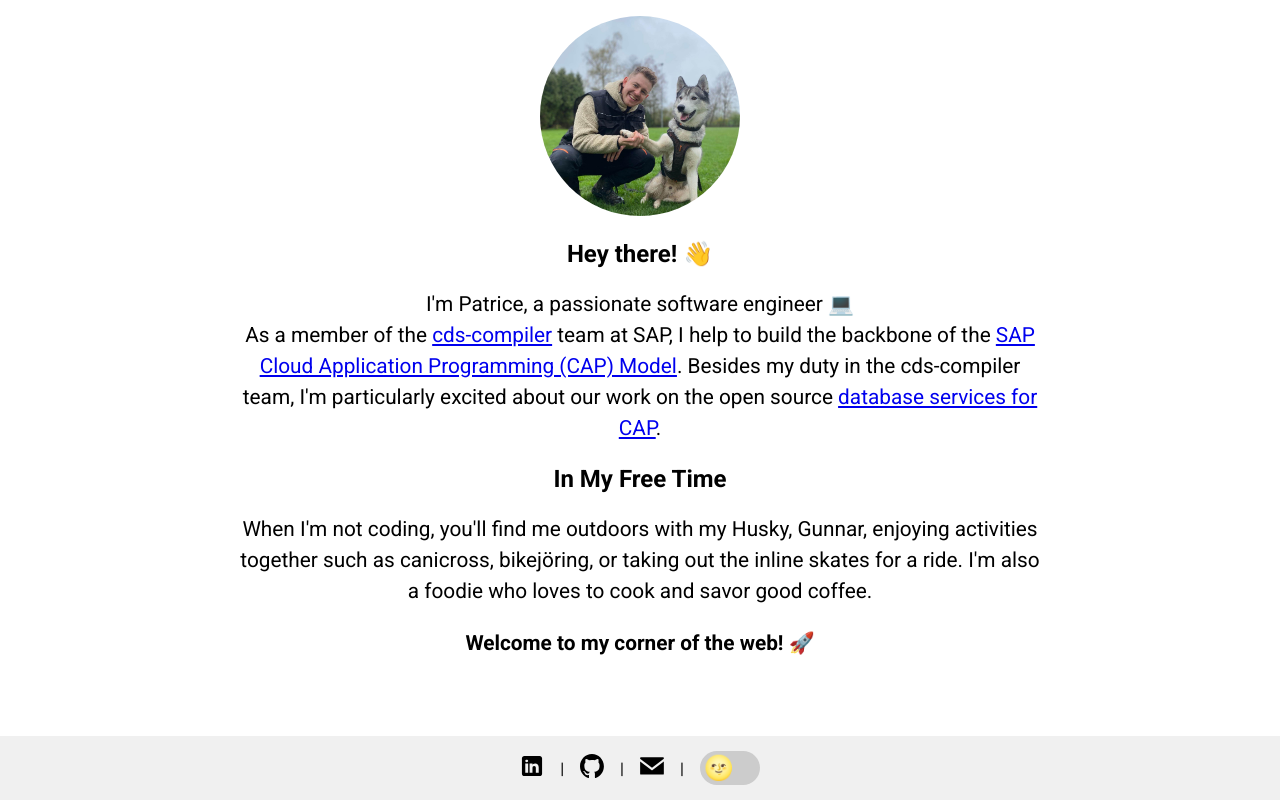
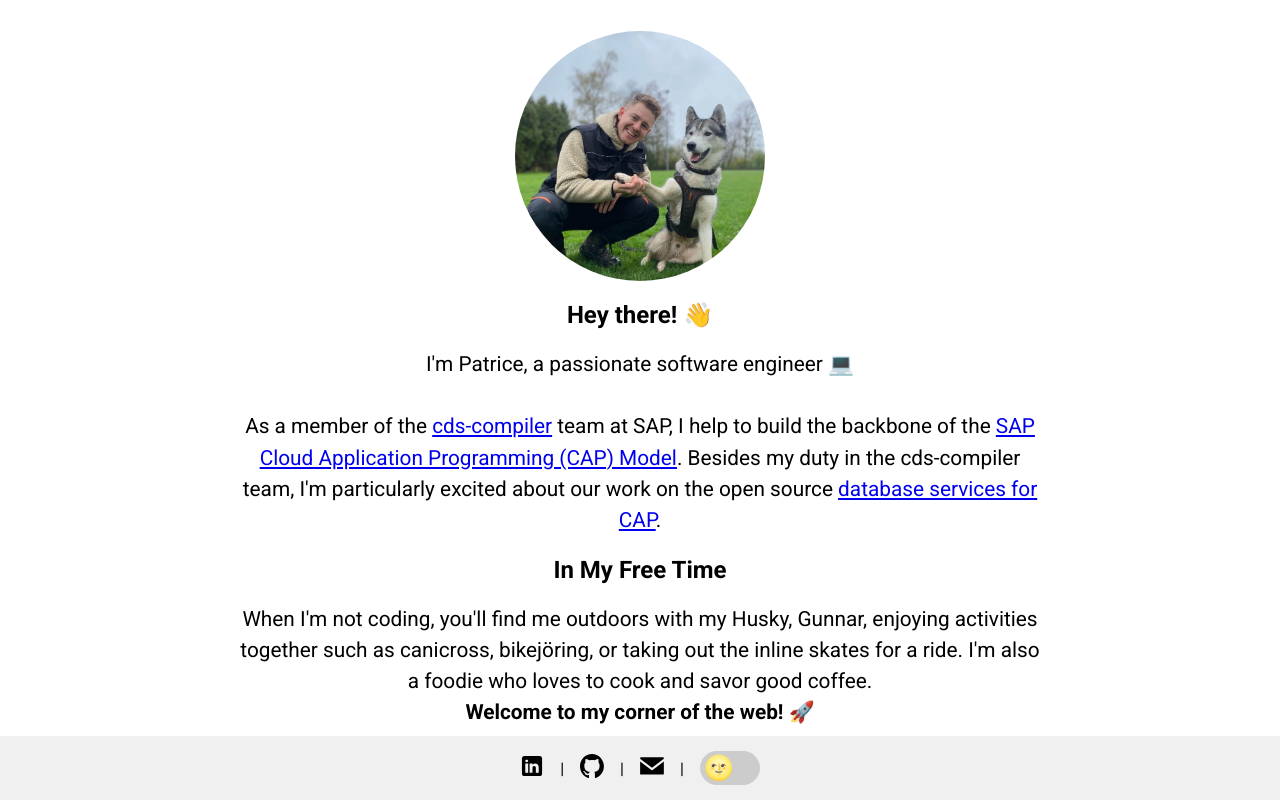
Before and after one commit to patricebender/patrice-codes, a Vue app: page / in a window 1280 px wide. Built offline with nearby package versions, Linux system fonts and the light colour scheme.

Commit message:
minor formatting adjustements

```diff
--- a/src/App.vue
+++ b/src/App.vue
@@ -6,7 +6,7 @@
       <h2>Hey there! 👋</h2>
       <p class="introduction">
         I'm Patrice, a passionate software engineer 💻<br />
-        As a member of the <a href="https://www.npmjs.com/package/@sap/cds-compiler" arget="_blank" rel="noopener noreferrer">cds-compiler</a> team at SAP, I help to build the
+        <br />As a member of the <a href="https://www.npmjs.com/package/@sap/cds-compiler" arget="_blank" rel="noopener noreferrer">cds-compiler</a> team at SAP, I help to build the
         backbone of the <a href="https://cap.cloud.sap/docs/" target="_blank" rel="noopener noreferrer">SAP Cloud
           Application Programming (CAP) Model</a>.
         Besides my duty in the cds-compiler team, I'm particularly excited about our work on the open source <a
@@ -111,23 +111,18 @@ body {
   padding: 0;
   margin: 0;
   height: 100%;
-  /* Ensures that the body takes full viewport height */
   width: 100%;
-  /* Ensures that the body takes full viewport width */
+  font-family: 'Roboto', sans-serif;
+  text-align: center;
 }
 
 /* Ensure #app takes full available height */
 #app {
   min-height: 100vh;
-  /* vh units ensure the element takes at least the full height of the viewport */
   display: flex;
   flex-direction: column;
-  text-align: center;
 }
 
-body {
-  font-family: 'Roboto', sans-serif;
-}
 
 .content {
   flex: 1;
@@ -135,20 +130,32 @@ body {
   max-width: 800px;
   padding: 0 10px;
   padding-bottom: 3.5em;
-  /* Adjust based on the actual height of your footer */
+  display: flex;
+  flex-direction: column;
+  justify-content: center;
 }
 
 
 .introduction {
   font-size: 1.3em;
   line-height: 1.5;
+  margin: 0;
 }
 
 .profile-picture {
-  max-width: 200px;
+  max-width: 250px;
   border-radius: 50%;
   animation: rotateImageVertically 1.5s ease-in-out;
   margin-top: 1em;
+  display: block;      /* Makes the img a block-level element */
+  margin-left: auto;   /* Auto margin on both sides will center the image */
+  margin-right: auto;
+}
+/* slightly reduces size for mobile devices */
+@media (max-width: 600px) {
+  .profile-picture {
+    max-width: 200px;
+  }
 }
 
 footer {
@@ -167,9 +174,7 @@ footer {
   text-align: center;
   z-index: 1000;
   /* Ensures the footer stays above other content */
-
   height: 4em;
-  ;
 }
 
 
```
